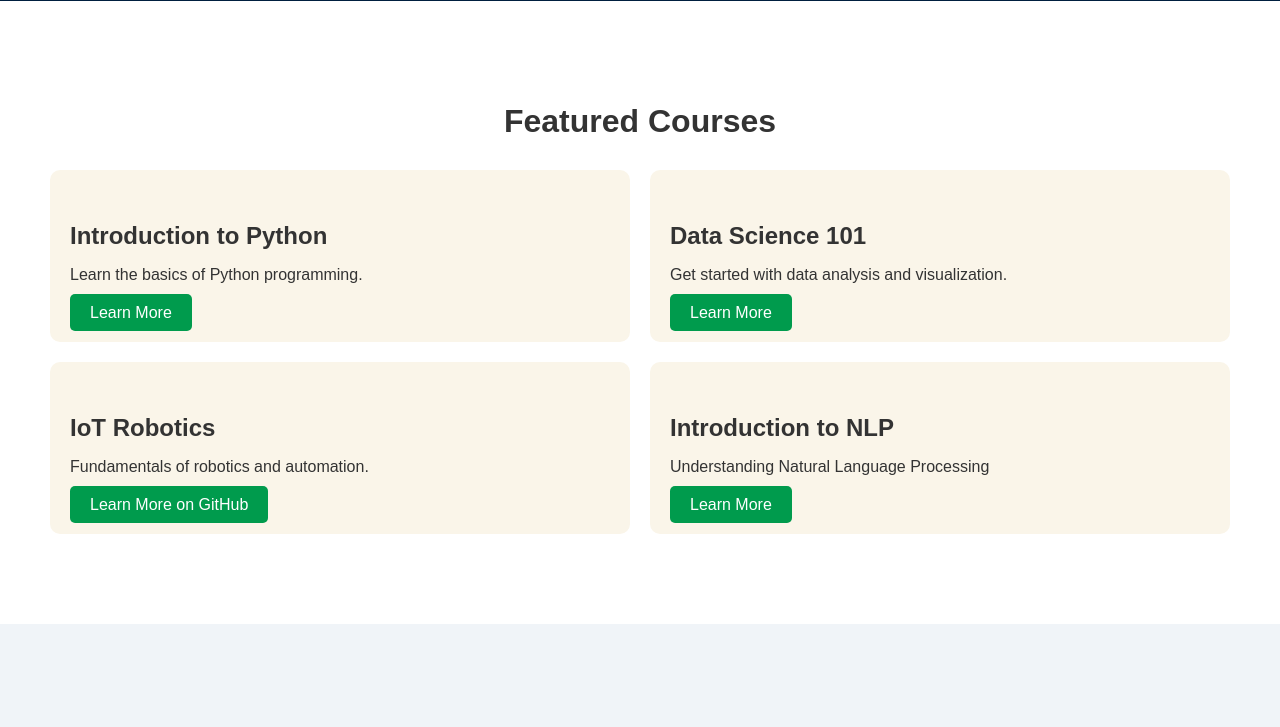
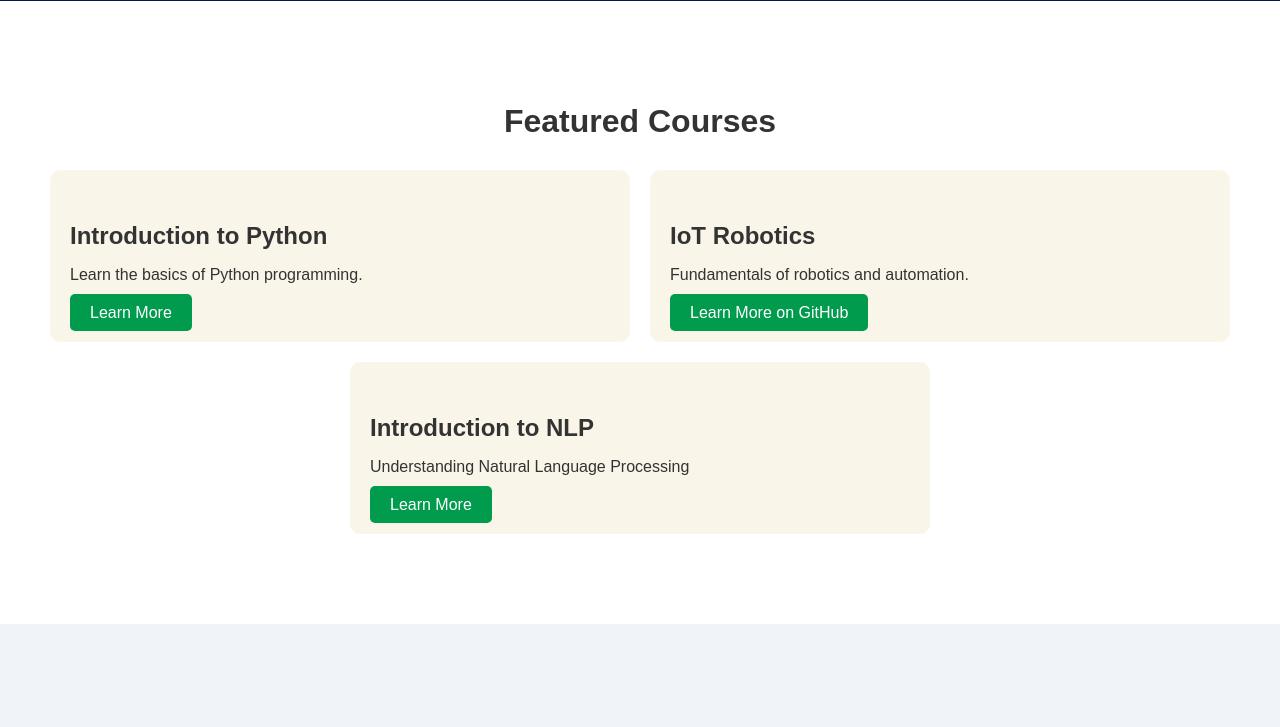
Before and after one commit to swalehmwadime/STEM-eLearning, a Flask app: page / in a window 1280 px wide. Shown: the part 510-1237 px from the top of the page. Run offline with Flask 2, Linux system fonts and the light colour scheme.

Commit message:
course card data science 101

```diff
--- a/app/templates/index.html
+++ b/app/templates/index.html
@@ -46,11 +46,7 @@
                 <p>Learn the basics of Python programming.</p>
                 <a href="{{ url_for('python_course') }}" class="btn-secondary">Learn More</a>
             </div>
-            <div class="course-card">
-                <h4>Data Science 101</h4>
-                <p>Get started with data analysis and visualization.</p>
-                <a href="{{ url_for('courses', course_id=2) }}" class="btn-secondary">Learn More</a>
-            </div>
+
             <div class="course-card">
                 <h4>IoT Robotics</h4>
                 <p>Fundamentals of robotics and automation.</p>
```
